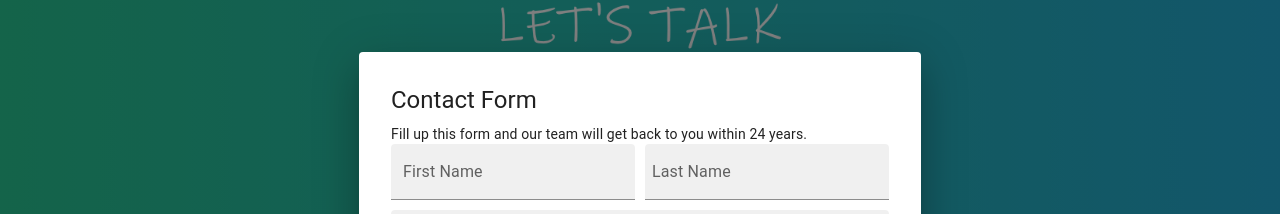
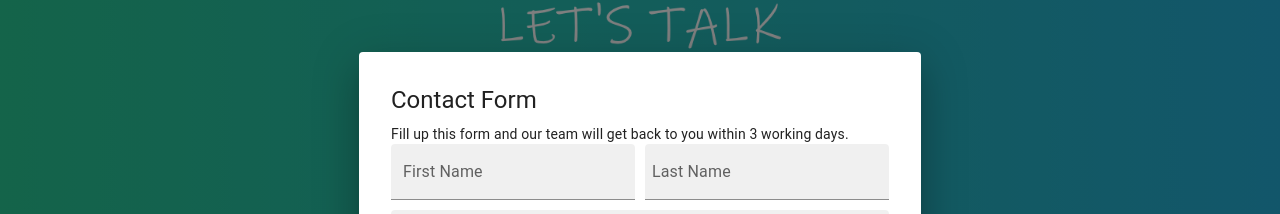
Before and after one commit to ntu-se7-grp3/garang-guni, a React (Vite) app: page /contact in a window 1280 px wide. Both pictures are taken after a click on the button "Contact us". Shown: the part 103-317 px from the top of the page. Built offline with nearby package versions, Linux system fonts and the light colour scheme.

Commit message:
Chore: remove a joke from the form

```diff
--- a/src/components/ContactForm.jsx
+++ b/src/components/ContactForm.jsx
@@ -160,7 +160,7 @@ function ContactForm({ handleClose = () => {}, isDark = false}) {
           Contact Form
         </Typography>
         <Typography variant="body2" component="p">
-          Fill up this form and our team will get back to you within 24 years.
+          Fill up this form and our team will get back to you within 3 working days.
         </Typography>
         <div className={styles.nameField}>
           <TextField
```
